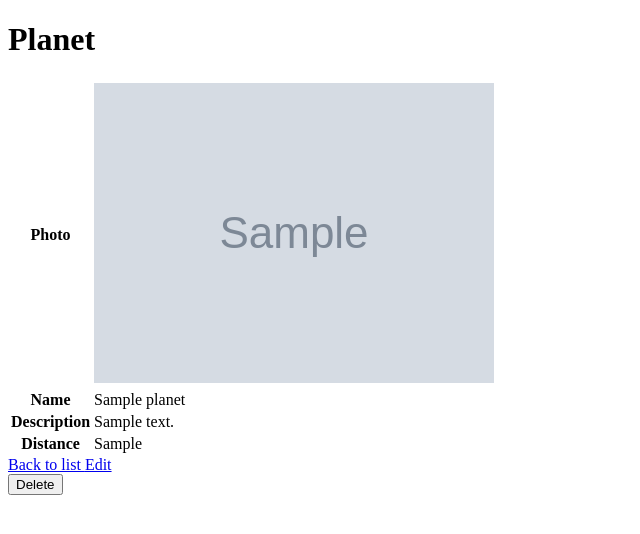
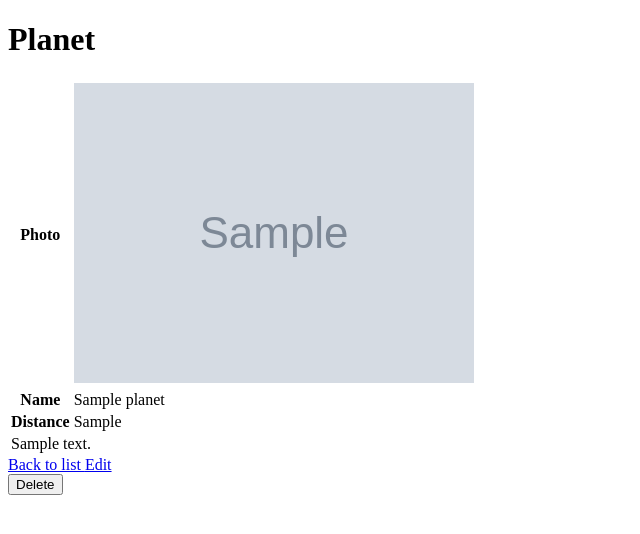
Before and after one commit to SymfonyCasts/30-days-last, a Symfony app: template templates/planet/show.html.twig in a window 1280 px wide. Shown: the top 534 px of the page, without its empty margins (0-640 px from the left). Run offline with Twig, Linux system fonts and the light colour scheme; the template is opened without the code that fills it: most values are stand-ins (such as "Sample title", 1, 10 or a date in 2020); grey boxes marked "Sample" are stand-in pictures; some libraries are stand-ins or nearby versions.

Commit message:
Fixing planet template to fit into the sidebar

```diff
--- a/templates/planet/show.html.twig
+++ b/templates/planet/show.html.twig
@@ -9,8 +9,8 @@
     <table class="min-w-full bg-gray-800 text-white">
         <tbody class="bg-gray-700 divide-y divide-gray-600">
             <tr>
-                <th class="px-6 py-4 text-left text-xs font-medium text-gray-400 uppercase tracking-wider">Photo</th>
-                <td class="px-6 py-4 whitespace-nowrap">
+                <th class="w-1/6 px-2 py-4 text-left text-xs font-medium text-gray-400 uppercase tracking-wider">Photo</th>
+                <td class="px-2 py-4">
                     <img
                         class="flex-shrink-0 w-8 h-8 bg-gray-600 rounded-full group-hover:bg-gray-500 transition duration-300 ease-in-out"
                         src="{{ asset('images/'~planet.imageFilename) }}"
@@ -19,16 +19,15 @@
                 </td>
             </tr>
             <tr>
-                <th class="px-6 py-4 text-left text-xs font-medium text-gray-400 uppercase tracking-wider">Name</th>
-                <td class="px-6 py-4 whitespace-nowrap">{{ planet.name }}</td>
+                <th class="px-2 py-4 text-left text-xs font-medium text-gray-400 uppercase tracking-wider">Name</th>
+                <td class="px-2 py-4">{{ planet.name }}</td>
             </tr>
             <tr>
-                <th class="px-6 py-4 text-left text-xs font-medium text-gray-400 uppercase tracking-wider">Description</th>
-                <td class="px-6 py-4">{{ planet.description }}</td>
+                <th class="px-2 py-4 text-left text-xs font-medium text-gray-400 uppercase tracking-wider">Distance</th>
+                <td class="px-2 py-4 whitespace-nowrap">{{ planet.lightYearsFromEarth }}</td>
             </tr>
             <tr>
-                <th class="px-6 py-4 text-left text-xs font-medium text-gray-400 uppercase tracking-wider">Distance</th>
-                <td class="px-6 py-4 whitespace-nowrap">{{ planet.lightYearsFromEarth }}</td>
+                <td class="px-2 py-4" colspan="2">{{ planet.description }}</td>
             </tr>
         </tbody>
     </table>
```
